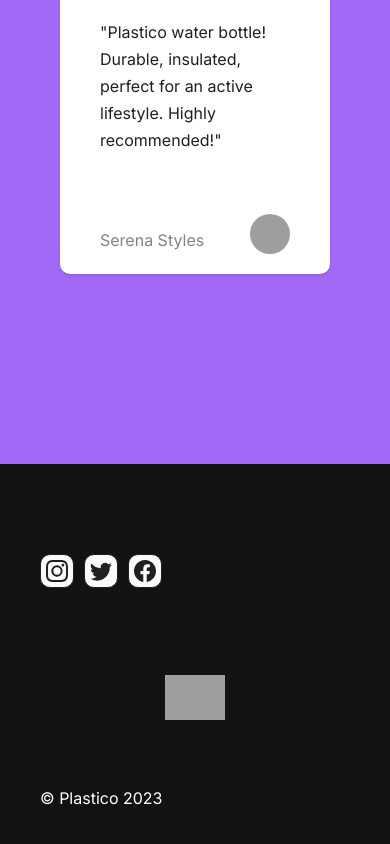
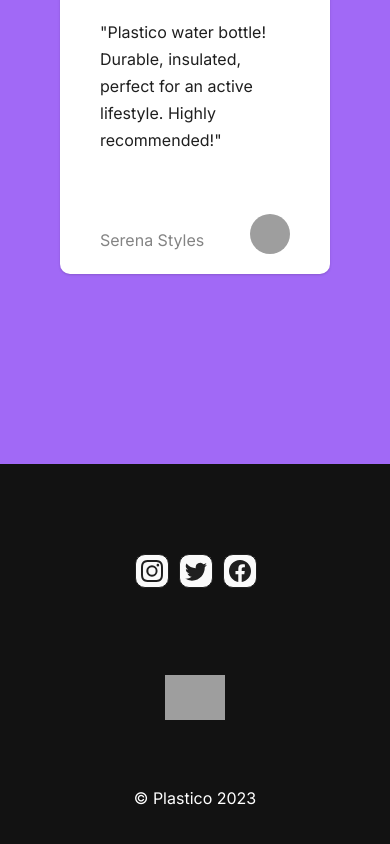
Before and after one commit to DenzelHooke/Plastico, a Next.js app: page / in a window 390 px wide. Shown: the part 9576-10420 px from the top of the page. Built offline with nearby package versions, Linux system fonts and the light colour scheme; grey boxes are pictures that could not be loaded.

Commit message:
Updated footer

```diff
--- a/src/app/styles/footer.module.css
+++ b/src/app/styles/footer.module.css
@@ -64,6 +64,7 @@
   }
   .item__wrapper {
     flex-direction: column;
+    align-items: center;
   }
   .item__wrapper div {
     margin: 20px 0;
--- a/src/app/styles/footer.module.scss
+++ b/src/app/styles/footer.module.scss
@@ -96,7 +96,7 @@
 
   .item__wrapper {
     flex-direction: column;
-    // align-items: center;
+    align-items: center;
 
     div {
       margin: 20px 0;
```
Also changed, not shown: 1 other file (tests, documents, lock files or other folders).
